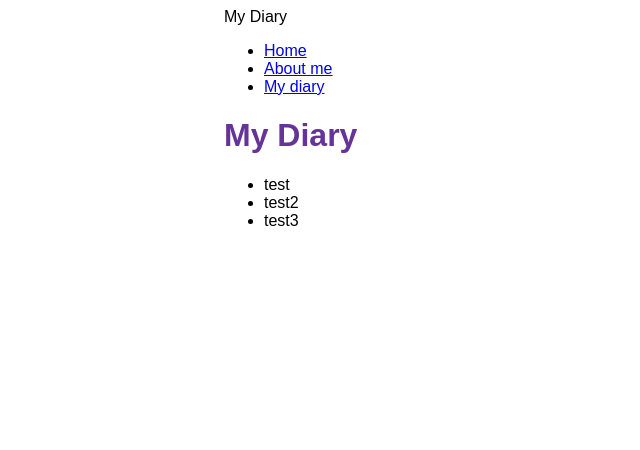
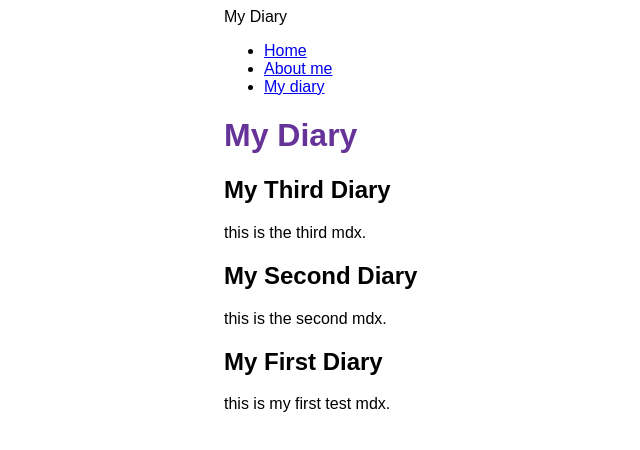
Before and after one commit to gqysmart/mydiary, a Gatsby site: page /diary in a window 1280 px wide. Shown: the whole page, without its empty margins (166-806 px from the left). Built offline with nearby package versions, Linux system fonts and the light colour scheme; Gatsby itself is replaced by a stand-in of ours.

Commit message:
keep ok2

```diff
--- a/gatsby-config.js
+++ b/gatsby-config.js
@@ -12,6 +12,7 @@ module.exports = {
       options: {
         name: `diary`,
         path: `${__dirname}/diary`,
+        ignore: [`**/\.*`],
       },
     },
     "gatsby-plugin-image",
--- a/src/pages/diary.js
+++ b/src/pages/diary.js
@@ -7,11 +7,12 @@ import Seo from "../components/seo"
 const DiaryPage = ({data}) => {
   return (
     <Layout pageTitle="My Diary">
-      <ul>
-        {data.allFile.nodes.map((node) => (
-          <li key={node.name}>{node.name}</li>
-        ))}
-      </ul>
+      {data.allMdx.nodes.map((node) => (
+        <article>
+          <h2>{node.frontmatter.title}</h2>
+          <p>{node.excerpt}</p>
+        </article>
+      ))}
     </Layout>
   )
 }
@@ -19,9 +20,15 @@ const DiaryPage = ({data}) => {
 export const Head = () => <Seo title="My Diaries"></Seo>
 export const query = graphql`
   query {
-    allFile {
+    allMdx(sort: {frontmatter: {date: DESC}}) {
       nodes {
-        name
+        id
+        excerpt
+        frontmatter {
+          date
+          slug
+          title
+        }
       }
     }
   }
```
